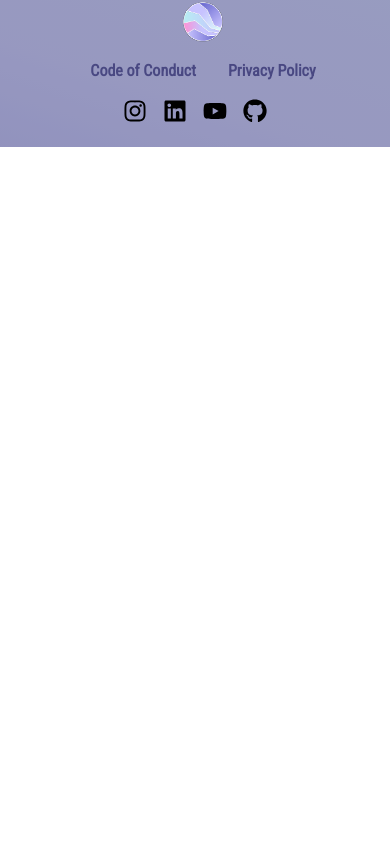
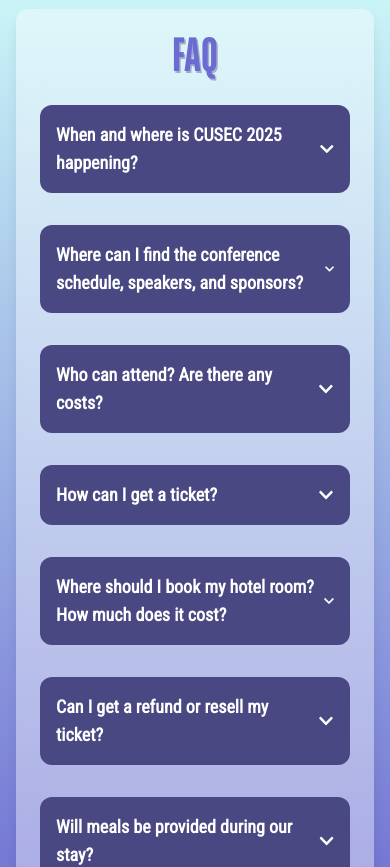
Before and after one commit to cusec/2025, a Next.js app: page / in a window 390 px wide. Shown: the part 2944-3811 px from the top of the page. Before the commit the page ends 3091 px from the top, so only its background shows below. Built offline with nearby package versions, Linux system fonts and the light colour scheme.

Commit message:
feat: added FAQ

```diff
--- a/app/page.tsx
+++ b/app/page.tsx
@@ -11,6 +11,7 @@ import Main from "@/components/Home/Main";
 import AboutUs from "@/components/AboutUs/AboutUs";
 import Tickets from "@/components/Tickets/Tickets";
 import ReExperienceCUSEC from "@/components/ReExperienceCUSEC/ReExperienceCUSEC";
+import FAQ from "@/components/FAQ/FAQ";
 
 export default function Home() {
   const [showSplash, setShowSplash] = useState(false);
@@ -38,6 +39,7 @@ export default function Home() {
             <AboutUs />
             <Tickets />
             <ReExperienceCUSEC />
+            <FAQ />
           </>
         )}
       </main>
--- /dev/null
+++ b/components/FAQ/FAQ.tsx
@@ -0,0 +1,107 @@
+// FAQ.tsx
+import FAQItem from "./FAQItem";
+
+const FAQ = () => {
+  return (
+    <div className="flex flex-col items-center w-full min-h-screen bg-gradient-to-b from-[#CBF7F8] to-[#6C6BD1] py-8 px-4">
+      {/* FAQ Container */}
+      <div
+        className="rounded-xl p-6 w-full max-w-3xl shadow-lg"
+        style={{
+          backgroundColor: "rgba(255, 255, 255, 0.4)",
+          backdropFilter: "blur(10px)", // Optional blur effect for a frosted glass effect
+        }}
+      >
+        <h2 className="text-5xl font-bold purpleText text-center mb-6">FAQ</h2>
+
+        {/* FAQ Grid Layout */}
+        <div className="grid grid-cols-1 md:grid-cols-2 gap-4">
+          <FAQItem
+            question="When and where is CUSEC 2025 happening?"
+            answer={
+              <>
+                CUSEC 2025 will be held in Montreal from January 9th to 11th, 2025 at:
+                <br />
+                <strong>Le Centre Sheraton Montreal Hotel</strong>
+                <br />
+                1201 René-Lévesque Blvd W, Montreal, Quebec H3B 2L7
+              </>
+            }
+          />
+          <FAQItem
+            question="Where can I find the conference schedule, speakers, and sponsors?"
+            answer={
+              <>
+                The schedule will be available on the website soon, along with our list of speakers and sponsors! We are working to create the best conference experience for you, we promise.
+              </>
+            }
+          />
+          <FAQItem
+            question="Who can attend? Are there any costs?"
+            answer={
+              <>
+                High school, undergraduate, and graduate students from all across Canada are welcome to attend.
+                <ul className="list-disc pl-5 mt-2 space-y-1">
+                  <li>
+                    <strong>Student Ticket</strong>: $80 CAD - For students still registered as of January 2024.
+                  </li>
+                  <li>
+                    <strong>Professional Ticket</strong>: $200 CAD - For professionals or students who have graduated by January 2024.
+                  </li>
+                </ul>
+                <p className="mt-2">
+                  Tickets do not include travel or accommodation costs. Check the Pricing Plans section for more details on ticket benefits.
+                </p>
+              </>
+            }
+          />
+          <FAQItem
+            question="How can I get a ticket?"
+            answer={
+              <>
+                <strong>Pre-sale</strong> for schools with a Head Delegate starts on October 23 at 12:00am ET and closes on November 6 at 11:59pm ET (or until tickets are sold out). Speak with your Head Delegate about potential pre-purchased tickets for your school.
+                <br />
+                <br />
+                <strong>General Admission</strong> opens on November 12 at 5:00pm ET and remains open until tickets are sold out.
+              </>
+            }
+          />
+          <FAQItem
+            question="Where should I book my hotel room? How much does it cost?"
+            answer={
+              <>
+                We’ve partnered with Le Centre Sheraton to provide a discounted rate of <strong>$203 CAD</strong> per room per night for up to two adults. Additional adults can be added for <strong>$10 per night per person</strong>.
+                <br />
+                <br />
+                Book soon to secure your rate. Contact us with any questions.
+              </>
+            }
+          />
+          <FAQItem
+            question="Can I get a refund or resell my ticket?"
+            answer={
+              <>
+                Reselling a CUSEC ticket above the purchased price is prohibited.
+                <br />
+                Refunds are available up to <strong>30 days after purchase</strong> or until December 22, 2023, at 11:59 PM ET, whichever is earlier.
+                <br />
+                <br />
+                If you cannot attend, please email <strong>info@cusec.net</strong> and CC your Head Delegate if applicable. We will do our best to assist you.
+              </>
+            }
+          />
+          <FAQItem
+            question="Will meals be provided during our stay?"
+            answer={
+              <>
+                Refreshments will be available for delegates. While meals are not provided, there are numerous nearby dining options to explore Montreal's culinary scene!
+              </>
+            }
+          />
+        </div>
+      </div>
+    </div>
+  );
+};
+
+export default FAQ;
--- /dev/null
+++ b/components/FAQ/FAQItem.tsx
@@ -0,0 +1,59 @@
+// FAQItem.tsx
+import { useState, useRef, useEffect } from "react";
+import { motion } from "framer-motion";
+import { FaChevronDown } from "react-icons/fa";
+
+interface FAQItemProps {
+  question: string;
+  answer: string;
+}
+
+const FAQItem: React.FC<FAQItemProps> = ({ question, answer }) => {
+  const [isOpen, setIsOpen] = useState(false);
+  const contentRef = useRef<HTMLDivElement>(null);
+  const [contentHeight, setContentHeight] = useState(0);
+
+  useEffect(() => {
+    if (contentRef.current) {
+      setContentHeight(contentRef.current.scrollHeight);
+    }
+  }, []);
+
+  return (
+    <motion.div
+      onClick={() => setIsOpen(!isOpen)}
+      className="bg-[--dark-blue] bg-opacity-20 rounded-xl p-4 mb-4 cursor-pointer transition-all"
+      whileHover={{ scale: 1.02 }}
+    >
+      {/* Question */}
+      <div className="flex items-center justify-between">
+        <span className="RobotoText font-bold text-lg text-white">
+          {question}
+        </span>
+        <FaChevronDown
+          className={`transition-transform duration-300 ${
+            isOpen ? "rotate-180" : ""
+          } text-white`}
+        />
+      </div>
+
+      {/* Answer with sliding and fade-in effect */}
+      <motion.div
+        ref={contentRef}
+        initial={{ maxHeight: 0, opacity: 0 }}
+        animate={{
+          maxHeight: isOpen ? contentHeight : 0,
+          opacity: isOpen ? 1 : 0,
+        }}
+        transition={{ maxHeight: { duration: 0.3 }, opacity: { duration: 0.2 } }}
+        className="overflow-hidden"
+      >
+        <div className="pt-2 RobotoText text-gray-200 text-sm">
+          {answer}
+        </div>
+      </motion.div>
+    </motion.div>
+  );
+};
+
+export default FAQItem;
```
